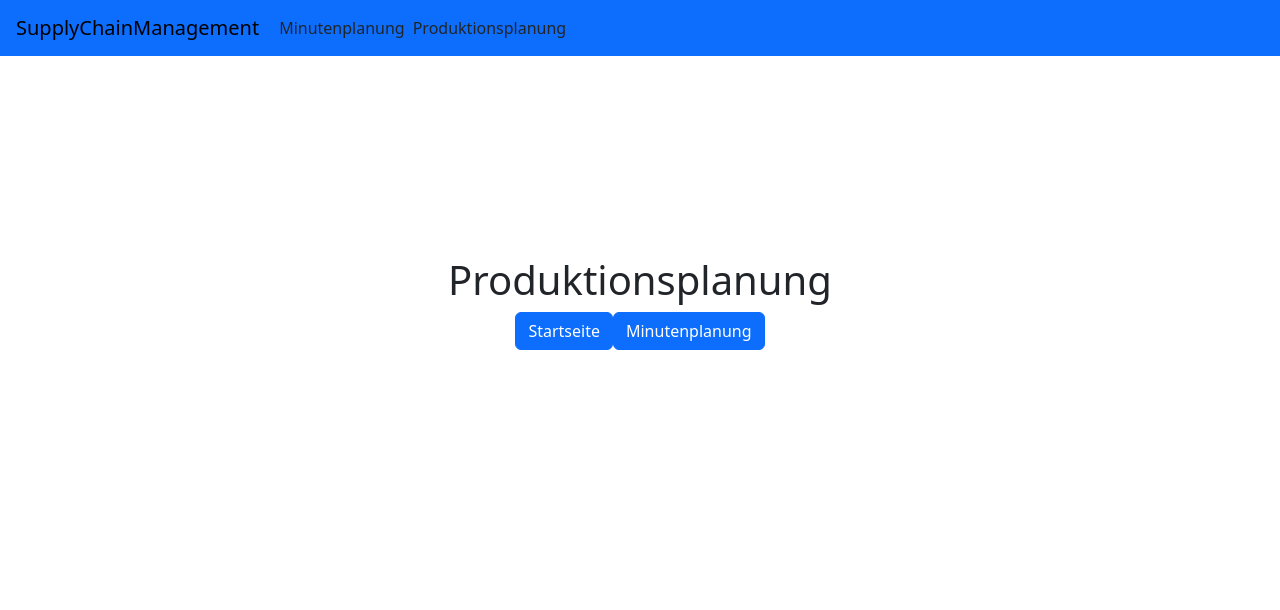
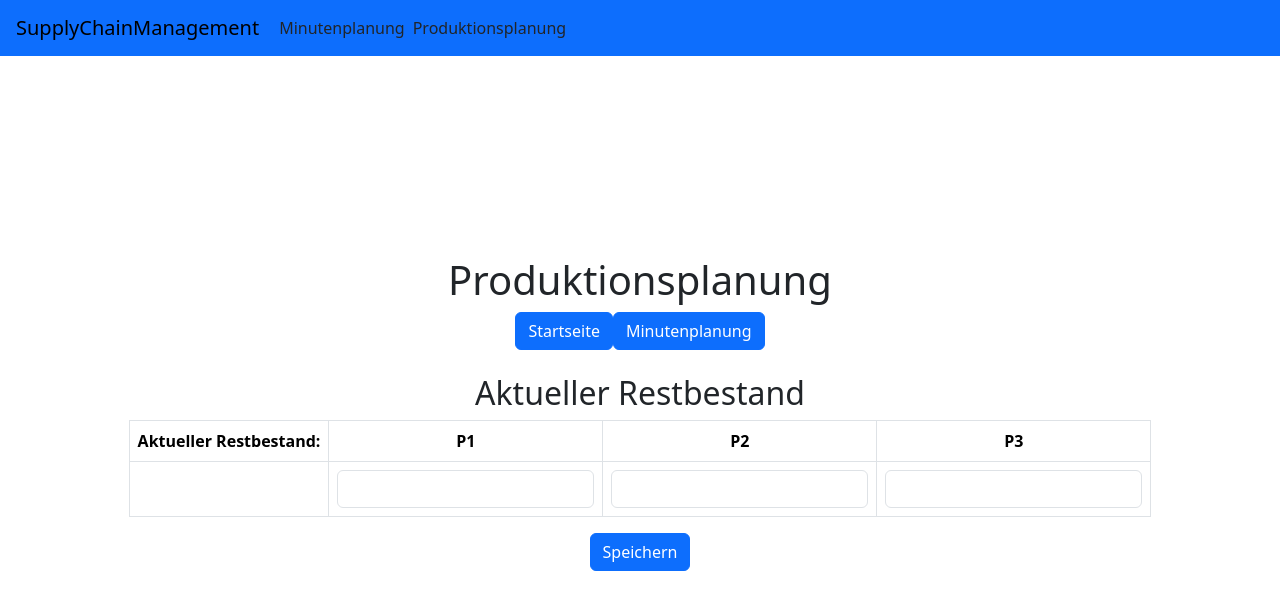
Before and after one commit to universalmensch/IBSYS2ProduktionsPlanung, a React (Vite) app in the folder ibsys2Produktionsplanung/: page /Produktionsplanung in a window 1280 px wide. Shown: the top 610 px of the page. Built offline with nearby package versions, Linux system fonts and the light colour scheme.

Commit message:
Eingabemaske für Restbestand

```diff
--- a/ibsys2Produktionsplanung/src/pages/Produktionsplanung.tsx
+++ b/ibsys2Produktionsplanung/src/pages/Produktionsplanung.tsx
@@ -1,20 +1,90 @@
-import { Button } from 'react-bootstrap';
+import { Button, Form, Table } from 'react-bootstrap';
 import { LinkContainer } from 'react-router-bootstrap';
+import { useState } from 'react';
+import { ProduktionsPlanDTO } from '../dtos/ProduktionsPlanDTO';
 
 export function Produktionsplanung() {
-    return(
+    const [bestand, setBestand] = useState({
+        p1Restbestand: '',
+        p2Restbestand: '',
+        p3Restbestand: ''
+    });
+
+    const handleChange = (e) => {
+        const { name, value } = e.target;
+        setBestand((prev) => ({
+            ...prev,
+            [name]: Number(value)
+        }));
+    };
+
+    const handleSubmit = (e) => {
+        e.preventDefault();
+
+        // Beispiel: DTO-Erstellung aus den Eingaben
+        const dto = new ProduktionsPlanDTO(
+            bestand.p1Restbestand,
+            bestand.p2Restbestand,
+            bestand.p3Restbestand
+        );
+
+        console.log('DTO erstellt:', dto);
+    };
+
+    return (
         <div>
-              <h1>Produktionsplanung</h1>
+            <h1>Produktionsplanung</h1>
+
             <LinkContainer to="/">
-                <Button className="Button">
-                    Startseite
-                </Button>
+                <Button className="Button">Startseite</Button>
             </LinkContainer>
             <LinkContainer to="/Minutenplanung">
-                <Button className="Button">
-                    Minutenplanung
-                </Button>
+                <Button className="Button">Minutenplanung</Button>
             </LinkContainer>
+
+            <h2 className="mt-4">Aktueller Restbestand</h2>
+            <Form onSubmit={handleSubmit}>
+                <Table bordered style={{ textAlign: 'center' }}>
+                    <thead>
+                        <tr>
+                            <th>Aktueller Restbestand:</th>
+                            <th>P1</th>
+                            <th>P2</th>
+                            <th>P3</th>
+                        </tr>
+                    </thead>
+                    <tbody>
+                        <tr>
+                            <td></td>
+                            <td>
+                                <Form.Control
+                                    type="number"
+                                    name="p1Restbestand"
+                                    value={bestand.p1Restbestand}
+                                    onChange={handleChange}
+                                />
+                            </td>
+                            <td>
+                                <Form.Control
+                                    type="number"
+                                    name="p2Restbestand"
+                                    value={bestand.p2Restbestand}
+                                    onChange={handleChange}
+                                />
+                            </td>
+                            <td>
+                                <Form.Control
+                                    type="number"
+                                    name="p3Restbestand"
+                                    value={bestand.p3Restbestand}
+                                    onChange={handleChange}
+                                />
+                            </td>
+                        </tr>
+                    </tbody>
+                </Table>
+                <Button variant="primary" type="submit">Speichern</Button>
+            </Form>
         </div>
     );
 }
```
